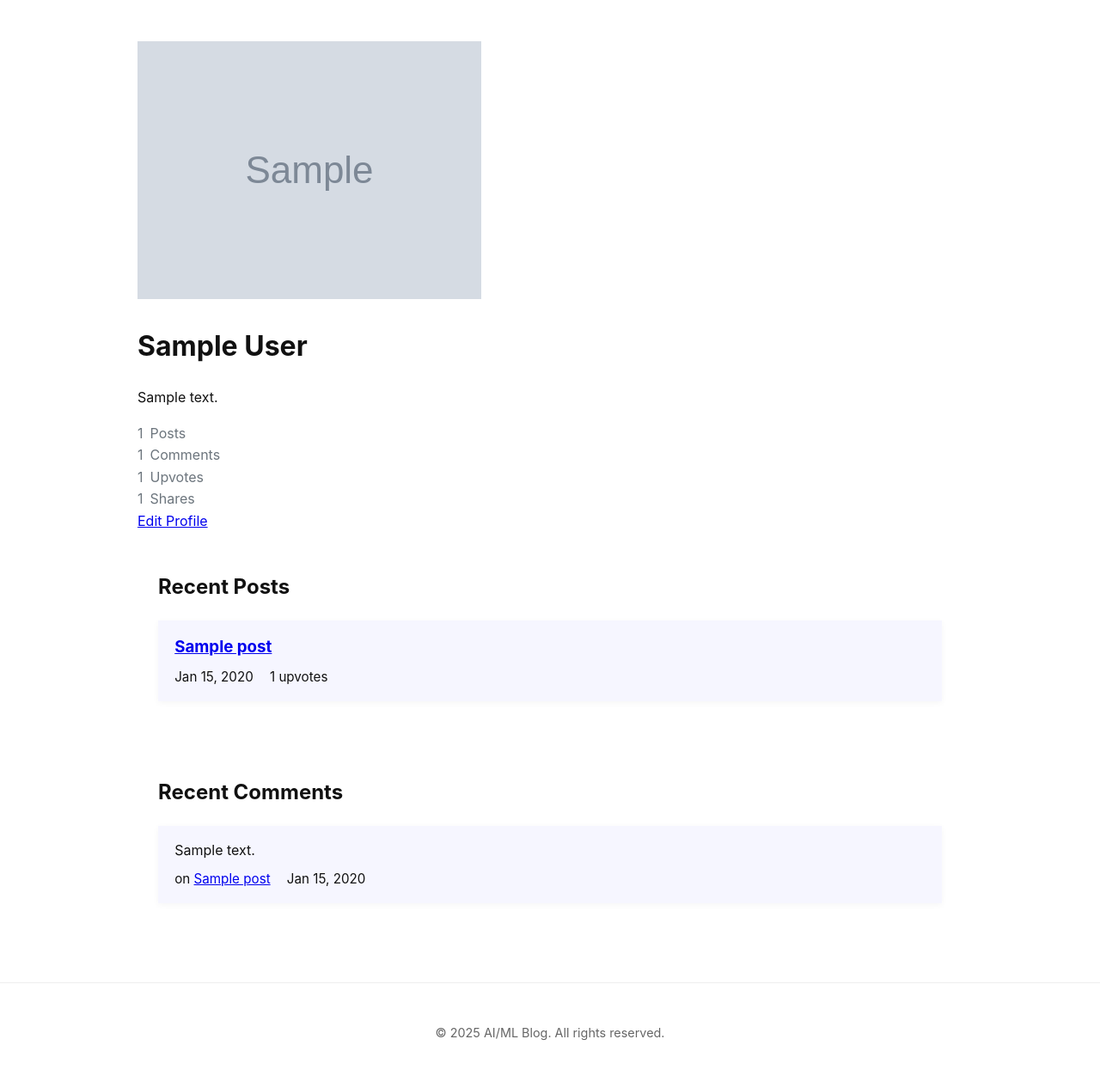
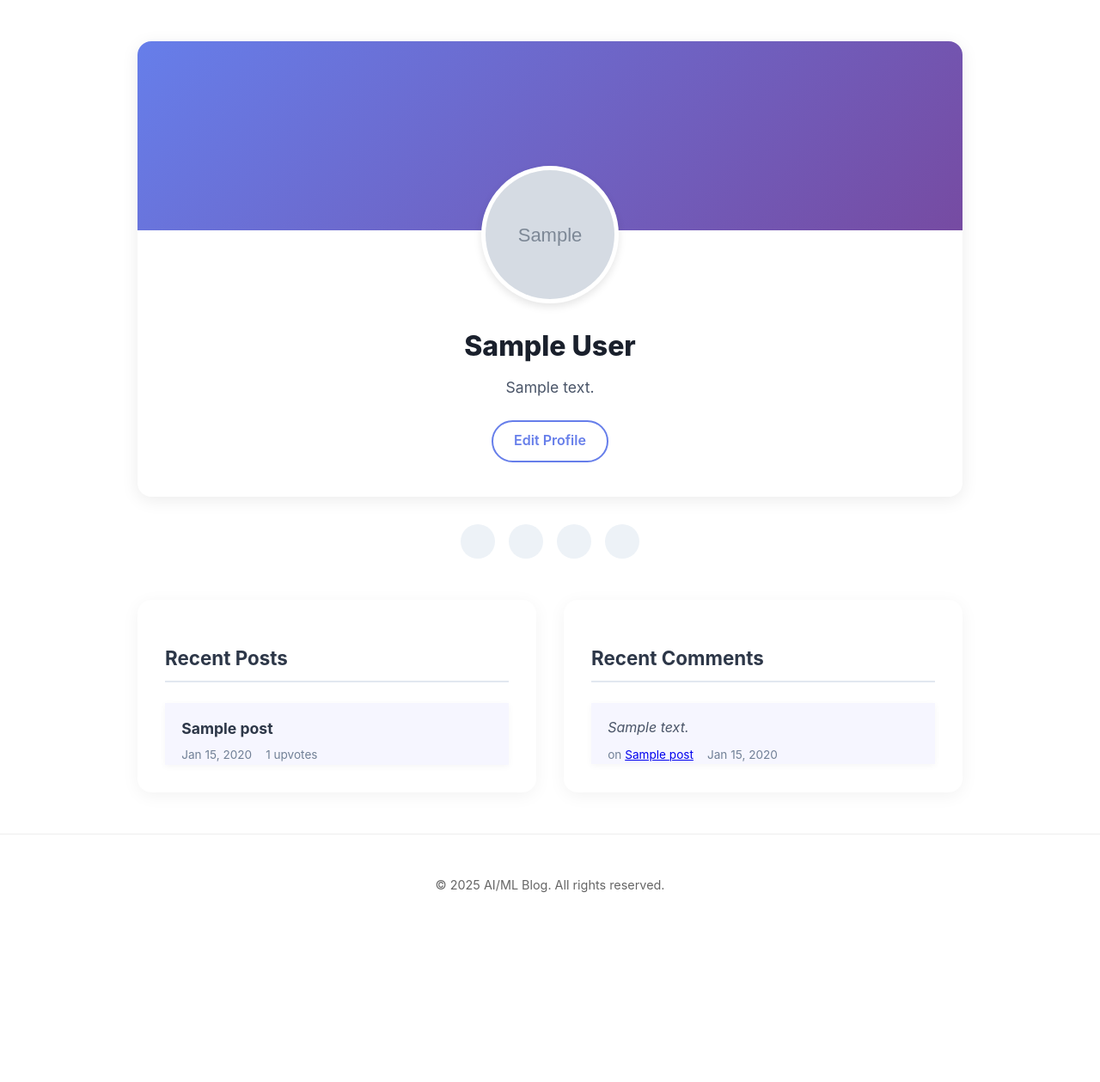
Before and after one commit to BhimPrasadAdhikari/ai_ml_blog, a Django app: a page that uses templates/blog/profile_detail.html in a window 1280 px wide. Shown: the part 71-1330 px from the top of the page at 86% size. After the commit the page ends 1109 px from the top, so only its background shows below. Run offline with Django 5.2, Linux system fonts and the light colour scheme; a user stored in the database is signed in; tables that the repository leaves empty hold one stand-in row (values such as "Sample post"); grey boxes marked "Sample" are stand-in pictures.

Commit message:
Link CSS files to profile detail and edit templates

```diff
--- a/blog/static/blog/css/base.css
+++ b/blog/static/blog/css/base.css
@@ -78,6 +78,9 @@ nav a.active {
 /* User Menu */
 .user-menu {
     position: relative;
+    height: 100%; /* Ensure consistent height for hover detection */
+    display: flex;
+    align-items: center;
 }
 
 .user-avatar {
@@ -97,7 +100,7 @@ nav a.active {
 .user-dropdown {
     display: none;
     position: absolute;
-    top: 130%;
+    top: 100%; /* Starts immediately below the container */
     right: 0;
     min-width: 180px;
     background: var(--background-color);
@@ -106,6 +109,18 @@ nav a.active {
     box-shadow: 0 4px 12px rgba(0,0,0,0.08);
     padding: 0.5rem 0;
     z-index: 100;
+    margin-top: 10px; /* Adds the visual gap */
+}
+
+/* Invisible bridge to prevent menu flickering */
+.user-dropdown::before {
+    content: '';
+    position: absolute;
+    top: -10px; /* Covers the margin gap */
+    left: 0;
+    width: 100%;
+    height: 10px;
+    background: transparent;
 }
 
 .user-menu:hover .user-dropdown {
--- a/blog/static/blog/css/profile_detail.css
+++ b/blog/static/blog/css/profile_detail.css
@@ -1,88 +1,265 @@
-/* post_detail.css */
-.post-detail-container {
-    max-width: 720px;
-    margin: 0 auto;
+/* profile_detail.css */
+
+/* Card Container */
+.profile-header {
+    background: #ffffff;
+    border-radius: 16px;
+    box-shadow: 0 4px 20px rgba(0,0,0,0.08);
+    overflow: hidden;
+    margin-bottom: 2rem;
+    position: relative;
 }
 
-.post-header {
-    margin-bottom: 2rem;
-    padding-bottom: 2rem;
-    border-bottom: 1px solid var(--border-color);
-    text-align: center;
+/* Gradient Cover Area */
+.profile-cover {
+    height: 220px;
+    background: linear-gradient(135deg, #667eea 0%, #764ba2 100%);
+    width: 100%;
 }
 
-.post-title {
-    font-size: 2.5rem;
-    line-height: 1.2;
-    margin: 0 0 0.5rem;
+/* Profile Info (Avatar + Text) */
+.profile-info {
+    display: flex;
+    flex-direction: column;
+    align-items: center;
+    text-align: center;
+    padding: 0 2rem 2.5rem;
+    margin-top: -75px; /* Overlap the cover */
 }
 
-.post-meta {
-    font-size: 1rem;
-    color: var(--muted-text-color);
+/* Avatar Circle Wrapper */
+.profile-avatar {
+    width: 150px;
+    height: 150px;
+    border-radius: 50%;
+    border: 5px solid #ffffff;
+    background: #ffffff;
+    box-shadow: 0 4px 10px rgba(0,0,0,0.1);
+    overflow: hidden;
+    margin-bottom: 1.5rem;
+    display: flex;
+    align-items: center;
+    justify-content: center;
+    position: relative;
+    z-index: 2;
 }
 
-/* Markdown Content Styling */
-.post-content {
-    font-size: 1.1rem;
-    line-height: 1.7;
+/* The Actual Image - Constrained */
+.profile-avatar img {
+    width: 100%;
+    height: 100%;
+    object-fit: cover; /* Ensures image covers circle without stretching */
+    display: block;
 }
 
-.post-content h1,
-.post-content h2,
-.post-content h3,
-.post-content h4,
-.post-content h5,
-.post-content h6 {
-    margin-top: 2em;
-    margin-bottom: 1em;
+.avatar-placeholder {
+    font-size: 4rem;
+    font-weight: 700;
+    color: #667eea;
+    background: #f0f2ff;
+    width: 100%;
+    height: 100%;
+    display: flex;
+    align-items: center;
+    justify-content: center;
+}
+
+/* User Details */
+.profile-details h1 {
+    margin: 0 0 0.5rem 0;
+    font-size: 2rem;
+    color: #1a202c;
+    font-weight: 800;
+}
+
+.profile-details .bio {
+    font-size: 1.1rem;
+    color: #4a5568;
+    max-width: 600px;
+    margin: 0 auto 1.5rem;
+    line-height: 1.6;
+}
+
+/* Stats Grid */
+.profile-stats {
+    display: flex;
+    gap: 3rem;
+    justify-content: center;
+    margin-bottom: 2rem;
+    flex-wrap: wrap;
+}
+
+.stat-item {
+    display: flex;
+    flex-direction: column;
+    align-items: center;
+}
+
+.stat-value {
+    font-size: 1.5rem;
+    font-weight: 800;
+    color: #2d3748;
+}
+
+.stat-label {
+    font-size: 0.9rem;
+    color: #718096;
+    text-transform: uppercase;
+    letter-spacing: 0.05em;
     font-weight: 600;
 }
 
-.post-content p {
-    margin-bottom: 1.5em;
+/* Edit Button */
+.btn-edit-profile {
+    display: inline-block;
+    padding: 0.6rem 1.5rem;
+    background: transparent;
+    border: 2px solid #667eea;
+    color: #667eea;
+    border-radius: 99px;
+    font-weight: 600;
+    text-decoration: none;
+    transition: all 0.3s ease;
 }
 
-.post-content a {
-    color: var(--text-color);
-    text-decoration: underline;
+.btn-edit-profile:hover {
+    background: #667eea;
+    color: white;
 }
 
-.post-content strong {
-    font-weight: 600;
+/* Social Links */
+.social-links {
+    display: flex;
+    justify-content: center;
+    gap: 1rem;
+    margin-bottom: 3rem;
 }
 
-.post-content ul,
-.post-content ol {
-    margin-bottom: 1.5em;
-    padding-left: 1.5em;
+.social-link {
+    width: 40px;
+    height: 40px;
+    border-radius: 50%;
+    background: #edf2f7;
+    color: #4a5568;
+    display: flex;
+    align-items: center;
+    justify-content: center;
+    text-decoration: none;
+    transition: all 0.3s ease;
+    font-size: 1.2rem;
 }
 
-.post-content blockquote {
-    margin: 2em 0;
-    padding-left: 1.5em;
-    border-left: 3px solid var(--border-color);
-    color: var(--muted-text-color);
+.social-link:hover {
+    background: #667eea;
+    color: white;
+    transform: translateY(-2px);
+}
+
+/* Content Sections (Posts/Comments) */
+.profile-sections {
+    display: grid;
+    grid-template-columns: 1fr 1fr;
+    gap: 2rem;
+}
+
+.recent-posts, .recent-comments {
+    background: #fff;
+    padding: 2rem;
+    border-radius: 16px;
+    box-shadow: 0 4px 20px rgba(0,0,0,0.05);
+}
+
+.profile-sections h2 {
+    font-size: 1.4rem;
+    margin-bottom: 1.5rem;
+    color: #2d3748;
+    border-bottom: 2px solid #e2e8f0;
+    padding-bottom: 0.5rem;
+}
+
+.post-card, .comment-card {
+    margin-bottom: 1.2rem;
+    padding-bottom: 1.2rem;
+    border-bottom: 1px solid #edf2f7;
+}
+
+.post-card:last-child, .comment-card:last-child {
+    border-bottom: none;
+    margin-bottom: 0;
+    padding-bottom: 0;
+}
+
+.post-card h3 {
+    font-size: 1.1rem;
+    margin: 0 0 0.4rem 0;
+}
+
+.post-card h3 a {
+    color: #2d3748;
+    text-decoration: none;
+    transition: color 0.2s;
+}
+
+.post-card h3 a:hover {
+    color: #667eea;
+}
+
+.post-meta, .comment-meta {
+    font-size: 0.85rem;
+    color: #718096;
+    display: flex;
+    gap: 1rem;
+}
+
+.comment-card p {
+    margin: 0 0 0.5rem 0;
+    color: #4a5568;
     font-style: italic;
 }
 
-.post-content pre {
-    background-color: var(--secondary-bg);
-    padding: 1.5em;
-    border-radius: 5px;
-    overflow-x: auto;
-    margin-bottom: 1.5em;
+/* Responsive */
+@media (max-width: 768px) {
+    .profile-sections {
+        grid-template-columns: 1fr;
+    }
+
+    .profile-stats {
+        gap: 1.5rem;
+    }
 }
 
-.post-content code {
-    font-family: "SFMono-Regular", Consolas, "Liberation Mono", Menlo, Courier, monospace;
-    font-size: 0.9em;
-    background-color: var(--secondary-bg);
-    padding: 0.2em 0.4em;
-    border-radius: 3px;
+/* Dark Theme Support */
+body.dark-theme .profile-header,
+body.dark-theme .recent-posts,
+body.dark-theme .recent-comments {
+    background: #1f2937;
+    color: #f7fafc;
 }
 
-.post-content pre code {
-    background-color: transparent;
-    padding: 0;
+body.dark-theme .profile-avatar {
+    background: #1f2937;
+    border-color: #1f2937;
 }
+
+body.dark-theme .profile-details h1,
+body.dark-theme .stat-value,
+body.dark-theme .post-card h3 a {
+    color: #f7fafc;
+}
+
+body.dark-theme .profile-details .bio,
+body.dark-theme .stat-label,
+body.dark-theme .post-meta,
+body.dark-theme .comment-meta,
+body.dark-theme .social-link {
+    color: #a0aec0;
+}
+
+body.dark-theme .social-link {
+    background: #2d3748;
+}
+
+body.dark-theme .social-link:hover {
+    background: #667eea;
+    color: white;
+}
--- a/templates/blog/profile_detail.html
+++ b/templates/blog/profile_detail.html
@@ -2,6 +2,9 @@
 {% load static %}
 {% block title %}
 {{ profile.user.username }}'s Profile - AI/ML Blog
+{% endblock %}
+{% block extra_css %}
+  <link rel="stylesheet" href="{% static 'blog/css/profile_detail.css' %}">
 {% endblock %}
 
 {% block content %}
@@ -22,24 +25,7 @@
             {% if profile.bio %}
                 <p class="bio">{{ profile.bio }}</p>
             {% endif %}
-            <div class="profile-stats">
-                <div class="stat-item">
-                    <span class="stat-value">{{ stats.total_posts }}</span>
-                    <span class="stat-label">Posts</span>
-                </div>
-                <div class="stat-item">
-                    <span class="stat-value">{{ stats.total_comments }}</span>
-                    <span class="stat-label">Comments</span>
-                </div>
-                <div class="stat-item">
-                    <span class="stat-value">{{ stats.total_upvotes }}</span>
-                    <span class="stat-label">Upvotes</span>
-                </div>
-                <div class="stat-item">
-                    <span class="stat-value">{{ stats.total_shares }}</span>
-                    <span class="stat-label">Shares</span>
-                </div>
-            </div>
+
             {% if user == profile.user %}
 <a href="{% url 'profile_edit' username=profile.user.username %}" class="btn-edit-profile">Edit Profile</a>            {% endif %}
         </div>
--- a/templates/blog/profile_edit.html
+++ b/templates/blog/profile_edit.html
@@ -2,6 +2,9 @@
 {% load static %}
 
 {% block title %}Edit Profile - AI/ML Blog{% endblock %}
+{% block extra_css %}
+  <link rel="stylesheet" href="{% static 'blog/css/profile_edit.css' %}">
+{% endblock %}
 
 {% block extra_js %}
 <script src="{% static 'blog/js/profile_edit.js' %}"></script>
```
Also changed, not shown: blog/static/blog/css/profile_edit.css (+165 -154 lines).
